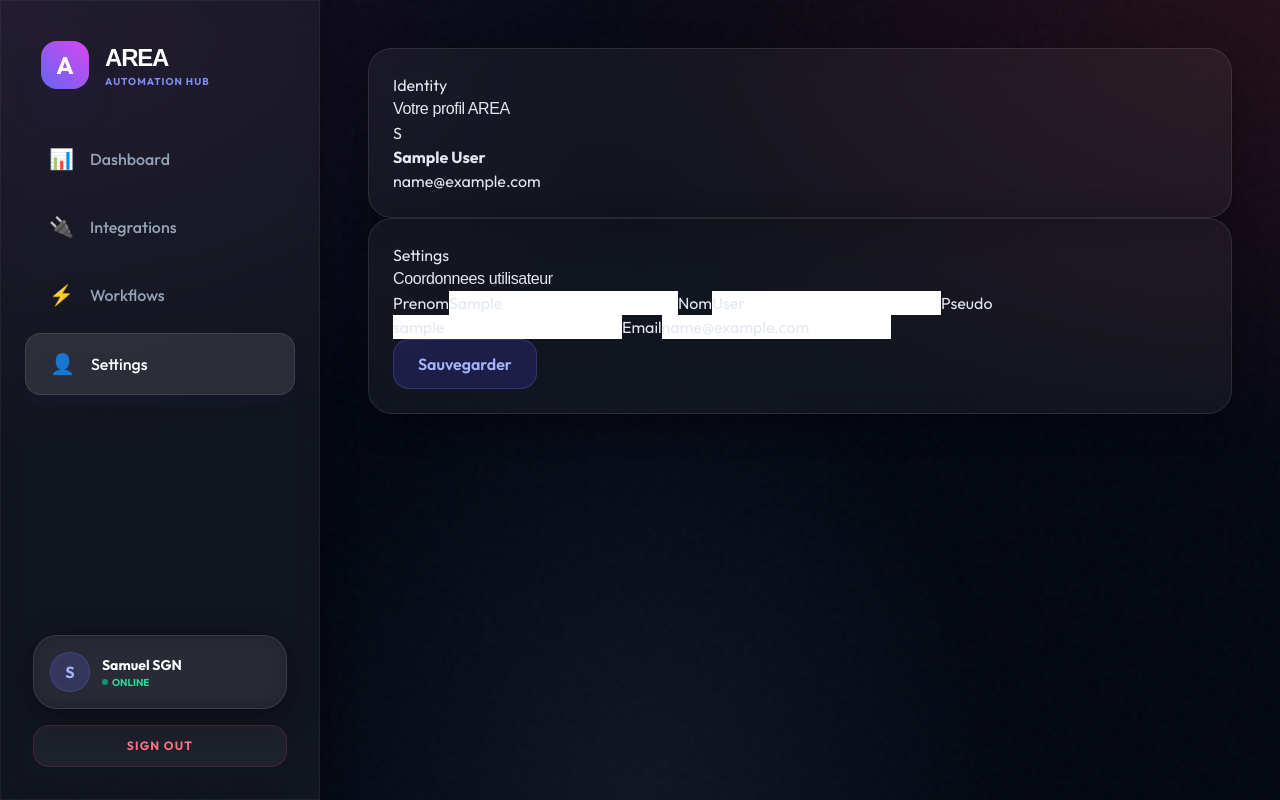
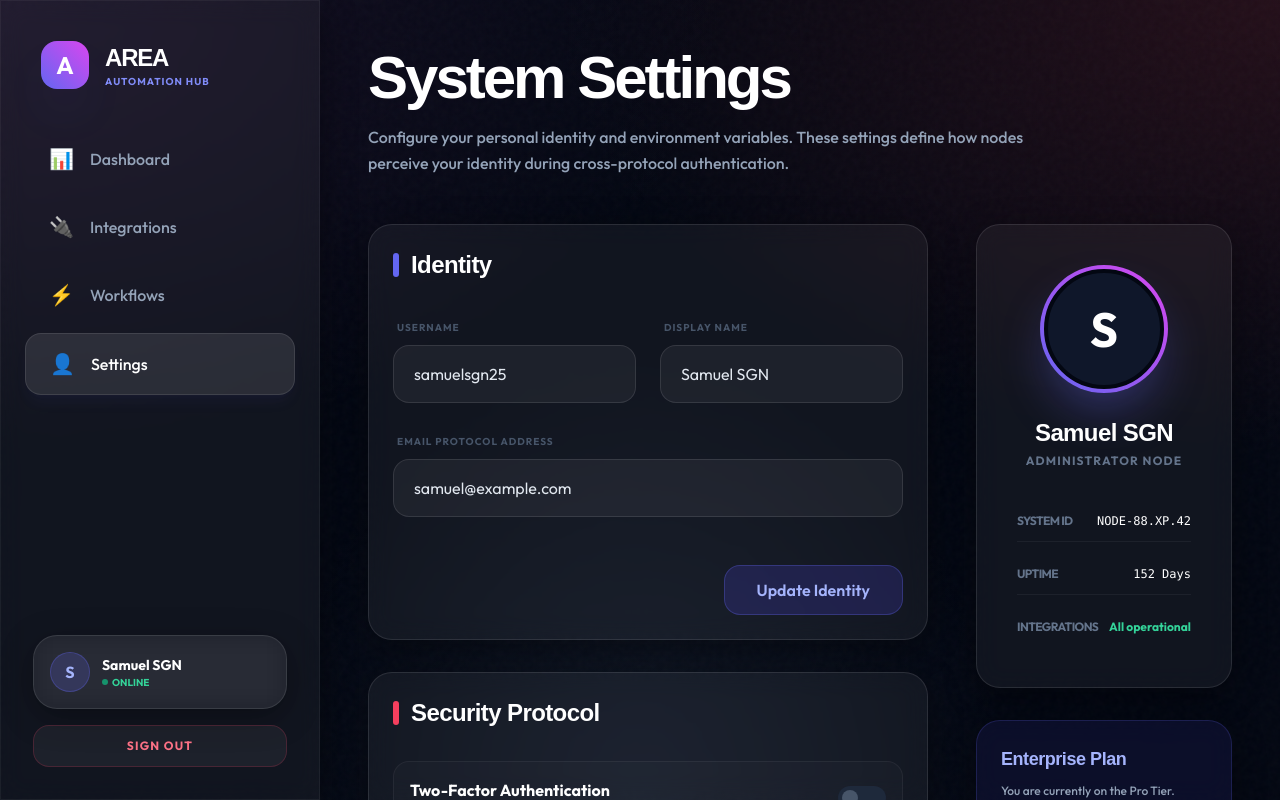
Before and after one commit to SamuelSgn25/AREA, a React (Vite) app in the folder web/: page /profile in a window 1280 px wide. Built offline with nearby package versions, Linux system fonts and the light colour scheme; no server answers; sample sign-in values are in the browser's storage; the HTML template or start-up script is replaced by a standard one.

Commit message:
Add Profile Page

```diff
--- a/web/src/pages/Profile.jsx
+++ b/web/src/pages/Profile.jsx
@@ -1,86 +1,117 @@
-import React, { useState } from 'react';
-import { useNotification } from '../components/Notification';
-import { authAPI } from '../services/api';
-import { useAuthStore } from '../store/store';
+import React from 'react';
 
-function Profile() {
-  const notify = useNotification();
-  const user = useAuthStore((state) => state.user);
-  const setUser = useAuthStore((state) => state.setUser);
-  const [form, setForm] = useState({
-    firstName: user?.firstName || '',
-    lastName: user?.lastName || '',
-    username: user?.username || '',
-    email: user?.email || ''
-  });
+const Profile = () => {
+  return (
+    <div className="space-y-12 animate-in fade-in zoom-in-95 duration-700">
+      <header className="max-w-2xl">
+        <h1 className="text-6xl font-black tracking-tighter text-white">System Settings</h1>
+        <p className="mt-4 text-slate-400 font-medium leading-relaxed">
+          Configure your personal identity and environment variables. These settings define how nodes perceive your identity during cross-protocol authentication.
+        </p>
+      </header>
 
-  const handleSubmit = (event) => {
-    event.preventDefault();
-    authAPI
-      .updateProfile(form)
-      .then((response) => {
-        setUser(response.data.data);
-        notify.success('Profil mis a jour', 'Vos informations ont ete sauvegardees.');
-      })
-      .catch(() => notify.error('Mise a jour impossible', 'Le profil n a pas pu etre sauvegarde.'));
-  };
+      <div className="grid grid-cols-1 lg:grid-cols-3 gap-12">
+        <div className="lg:col-span-2 space-y-8">
+          {/* Personal Info */}
+          <section className="glass-card space-y-8">
+            <h3 className="text-2xl font-black text-white flex items-center gap-3">
+              <span className="w-1.5 h-6 bg-indigo-500 rounded-full"></span>
+              Identity
+            </h3>
 
-  return (
-    <section className="page">
-      <div className="split-layout">
-        <article className="glass-card">
-          <p className="eyebrow">Identity</p>
-          <h2>Votre profil AREA</h2>
-          <div className="profile-hero">
-            <div className="avatar-ring">{form.firstName?.[0] || form.username?.[0] || 'A'}</div>
-            <div>
-              <strong>{form.firstName} {form.lastName}</strong>
-              <p>{form.email}</p>
+            <div className="grid grid-cols-1 md:grid-cols-2 gap-6">
+              <div className="space-y-2">
+                <label className="text-[10px] uppercase font-black text-slate-600 tracking-widest ml-1">Username</label>
+                <input className="glass-input" value="samuelsgn25" disabled />
+              </div>
+              <div className="space-y-2">
+                <label className="text-[10px] uppercase font-black text-slate-600 tracking-widest ml-1">Display Name</label>
+                <input className="glass-input" defaultValue="Samuel SGN" />
+              </div>
+              <div className="space-y-2 md:col-span-2">
+                <label className="text-[10px] uppercase font-black text-slate-600 tracking-widest ml-1">Email Protocol Address</label>
+                <input className="glass-input" value="samuel@example.com" disabled />
+              </div>
+            </div>
+
+            <div className="pt-4 flex justify-end">
+              <button className="primary-button !px-8">Update Identity</button>
+            </div>
+          </section>
+
+          {/* Security */}
+          <section className="glass-card space-y-8">
+            <h3 className="text-2xl font-black text-white flex items-center gap-3">
+              <span className="w-1.5 h-6 bg-rose-500 rounded-full"></span>
+              Security Protocol
+            </h3>
+
+            <div className="space-y-6">
+              <div className="flex items-center justify-between p-4 bg-white/[0.02] rounded-2xl border border-white/5">
+                <div>
+                  <p className="font-bold text-white">Two-Factor Authentication</p>
+                  <p className="text-xs text-slate-500">Secure your account with an secondary biometric passkey.</p>
+                </div>
+                <div className="w-12 h-6 rounded-full bg-slate-800 p-1 flex items-center cursor-pointer">
+                  <div className="w-4 h-4 rounded-full bg-slate-600"></div>
+                </div>
+              </div>
+
+              <div className="flex items-center justify-between p-4 bg-white/[0.02] rounded-2xl border border-white/5">
+                <div>
+                  <p className="font-bold text-white">Advanced Session Encryption</p>
+                  <p className="text-xs text-slate-500">Rotate JWT tokens every 12 hours for maximum security.</p>
+                </div>
+                <div className="w-12 h-6 rounded-full bg-indigo-500/20 p-1 flex items-center justify-end cursor-pointer">
+                  <div className="w-4 h-4 rounded-full bg-indigo-400"></div>
+                </div>
+              </div>
+            </div>
+
+            <div className="pt-4 border-t border-white/5">
+              <button className="glass-button text-rose-400 border-rose-500/20 hover:bg-rose-500/5">Reset Password Cluster</button>
+            </div>
+          </section>
+        </div>
+
+        {/* Sidebar info */}
+        <div className="space-y-8">
+          <div className="glass-card p-10 flex flex-col items-center text-center">
+            <div className="w-32 h-32 rounded-full p-1 bg-gradient-to-tr from-indigo-500 to-fuchsia-500 mb-6 shadow-2xl shadow-indigo-500/40">
+              <div className="w-full h-full rounded-full bg-slate-900 border-4 border-[#030712] flex items-center justify-center text-5xl font-black text-white">S</div>
+            </div>
+            <h4 className="text-2xl font-black text-white">Samuel SGN</h4>
+            <p className="text-xs text-slate-500 font-bold uppercase tracking-widest mt-1">Administrator Node</p>
+
+            <div className="mt-8 w-full space-y-3">
+              <div className="flex justify-between text-xs py-3 border-b border-white/5">
+                <span className="text-slate-500 font-bold uppercase tracking-tighter">System ID</span>
+                <span className="text-white font-mono">NODE-88.XP.42</span>
+              </div>
+              <div className="flex justify-between text-xs py-3 border-b border-white/5">
+                <span className="text-slate-500 font-bold uppercase tracking-tighter">Uptime</span>
+                <span className="text-white font-mono">152 Days</span>
+              </div>
+              <div className="flex justify-between text-xs py-3">
+                <span className="text-slate-500 font-bold uppercase tracking-tighter">Integrations</span>
+                <span className="text-emerald-400 font-black">All operational</span>
+              </div>
             </div>
           </div>
-        </article>
 
-        <article className="glass-card">
-          <p className="eyebrow">Settings</p>
-          <h2>Coordonnees utilisateur</h2>
-          <form className="auth-form" onSubmit={handleSubmit}>
-            <label>
-              Prenom
-              <input
-                value={form.firstName}
-                onChange={(event) => setForm((current) => ({ ...current, firstName: event.target.value }))}
-              />
-            </label>
-            <label>
-              Nom
-              <input
-                value={form.lastName}
-                onChange={(event) => setForm((current) => ({ ...current, lastName: event.target.value }))}
-              />
-            </label>
-            <label>
-              Pseudo
-              <input
-                value={form.username}
-                onChange={(event) => setForm((current) => ({ ...current, username: event.target.value }))}
-              />
-            </label>
-            <label>
-              Email
-              <input
-                type="email"
-                value={form.email}
-                onChange={(event) => setForm((current) => ({ ...current, email: event.target.value }))}
-              />
-            </label>
-            <button type="submit" className="primary-button">
-              Sauvegarder
+          <div className="glass-card !bg-indigo-600/10 border-indigo-500/20">
+            <h4 className="text-lg font-black text-indigo-300 mb-2">Enterprise Plan</h4>
+            <p className="text-xs text-slate-400 leading-relaxed font-medium">
+              You are currently on the Pro Tier. Upgrade to Enterprise for multi-tenant orchestration and advanced webhook routing.
+            </p>
+            <button className="w-full mt-6 py-3 glass-button bg-indigo-500/20 text-white font-black text-[10px] uppercase tracking-widest hover:bg-indigo-500/30">
+              Upgrade System
             </button>
-          </form>
-        </article>
+          </div>
+        </div>
       </div>
-    </section>
+    </div>
   );
-}
+};
 
 export default Profile;
```
